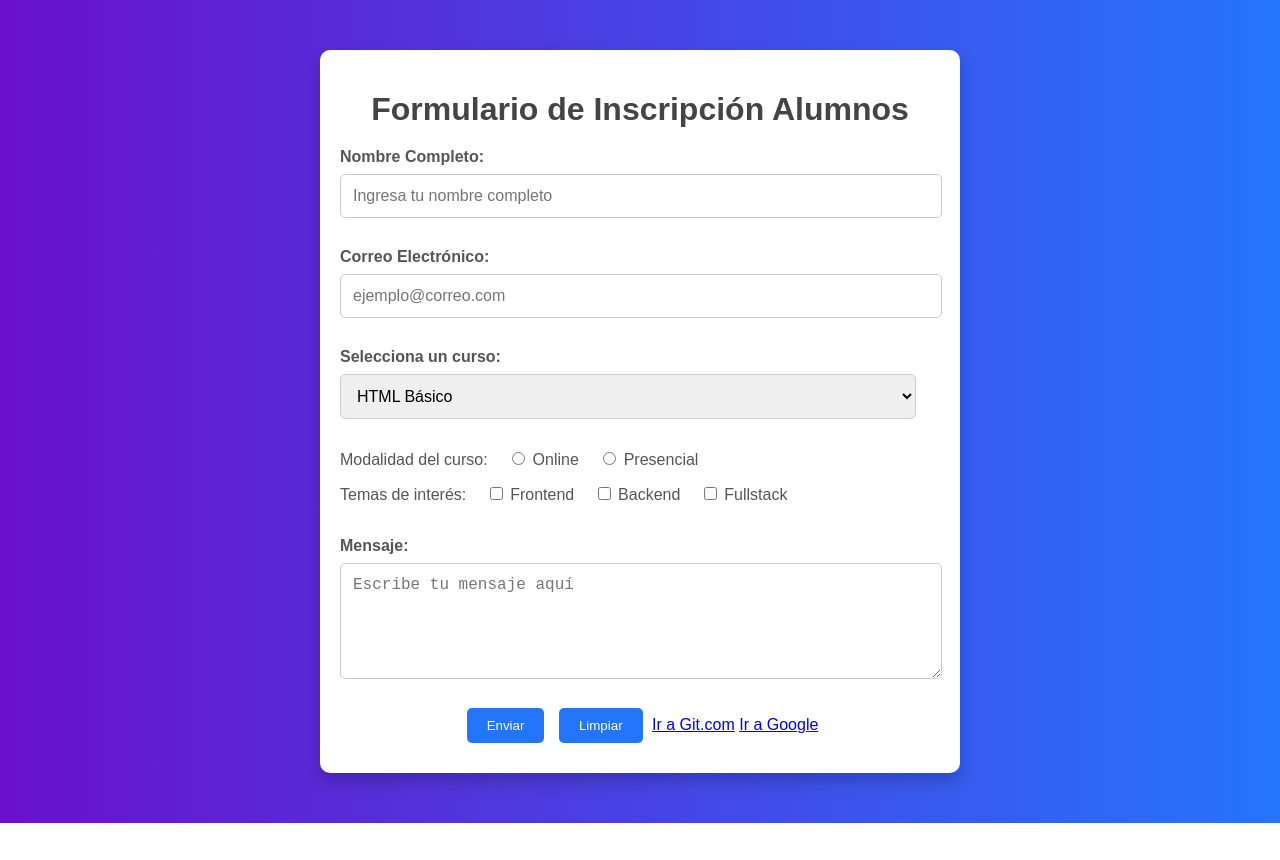
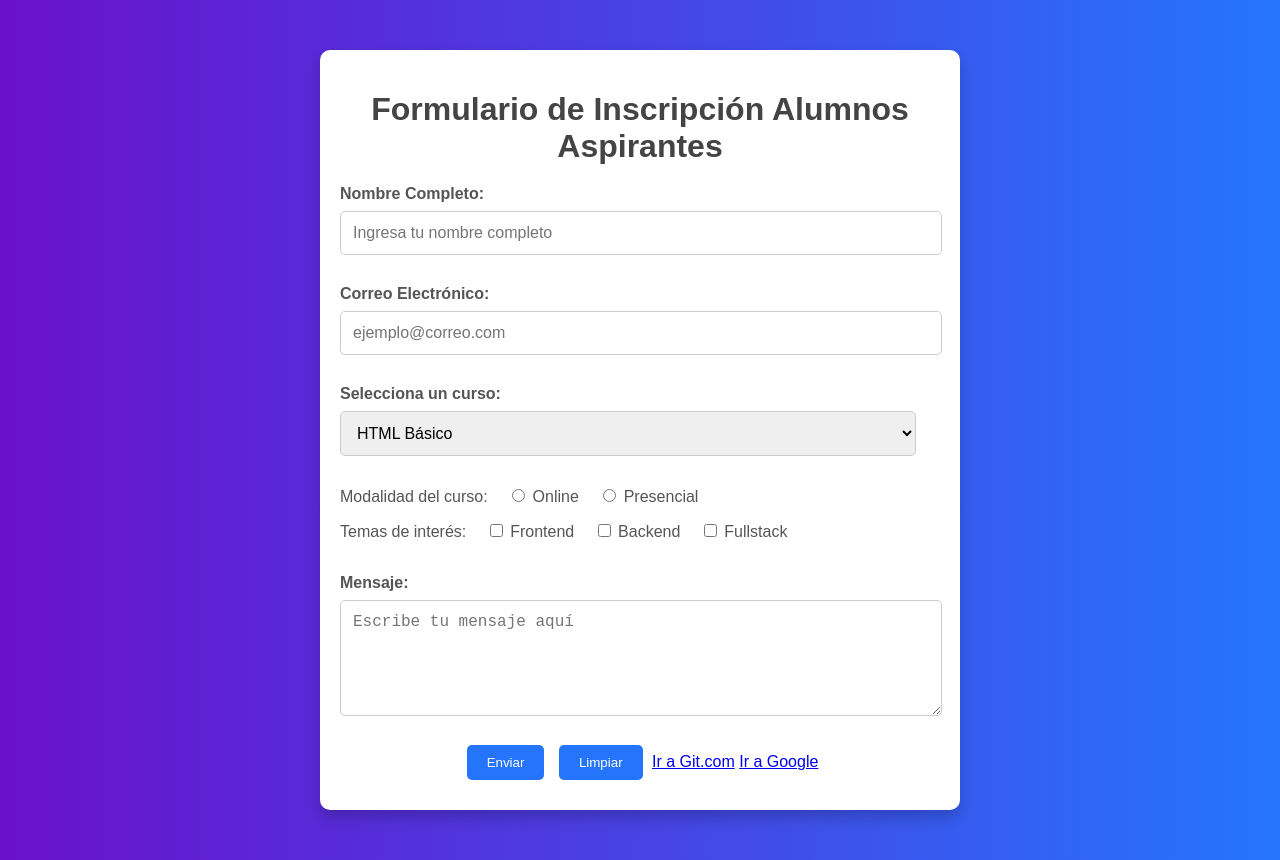
Before and after one commit to Arquimedes-Miranda/Lista-Tablas, a plain HTML site: page Index.html in a window 1280 px wide. Before the commit the page ends 823 px from the top, so only its background shows below. Drawn offline with Linux system fonts and the light colour scheme.

Commit message:
Cambio de Titilo Pagina

```diff
--- a/Index.html
+++ b/Index.html
@@ -13,7 +13,7 @@
 
     <div class="container"> <!-- Contenedor principal que agrupa y estructura el contenido del formulario -->
 
-        <h1>Formulario de Inscripción Alumnos</h1> <!-- Título principal del formulario -->
+        <h1>Formulario de Inscripción Alumnos Aspirantes</h1> <!-- Título principal del formulario -->
 
         <form> <!-- Inicia el formulario donde se recolectará la información del usuario -->
 
```
